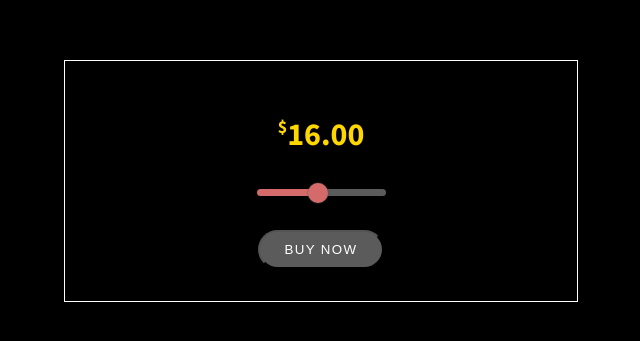
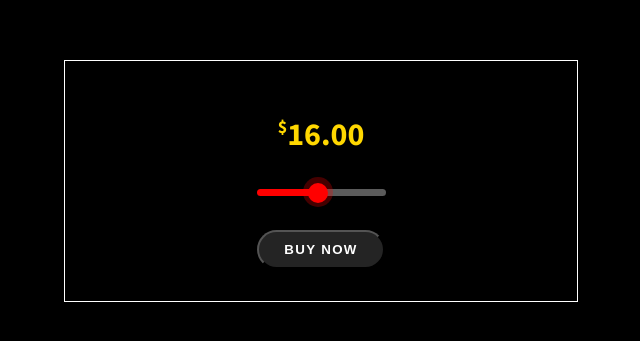
Before and after one commit to jcsmileyjr/range-slider, a React (Create React App) app in the folder react-range-slider/: page / in a window 1280 px wide. Shown: the part 219-560 px from the top of the page, without its empty margins (319-959 px from the left). Built offline with nearby package versions, Linux system fonts and the light colour scheme.

Commit message:
Style changes to the slider thumb

```diff
--- a/react-range-slider/src/App.css
+++ b/react-range-slider/src/App.css
@@ -34,7 +34,7 @@ h1 {
 	height: 7px;
 	background: #5b5b5b;
 	border-radius: 5px;
-	background-image: linear-gradient(#d46a6a, #d46a6a);
+	background-image: linear-gradient(#ff0000, #ff0000);
 	background-repeat: no-repeat;
 }
 
@@ -43,9 +43,12 @@ input[type='range']::-webkit-slider-thumb {
 	height: 20px;
 	width: 20px;
 	border-radius: 50%;
-	background: #d46a6a;
+	background: #ff0000;
 	cursor: pointer;
 	box-shadow: 0 0 2px 0 #555;
+  box-shadow: 0px -1px 0px 5px rgba(255,0,0,0.27);
+  -webkit-box-shadow: 0px -1px 0px 5px rgba(255,0,0,0.27);
+  -moz-box-shadow: 0px -1px 0px 5px rgba(255,0,0,0.27);
 }
 
 .range__inputRange--style:hover {
@@ -59,9 +62,10 @@ input[type='range']::-webkit-slider-thumb {
   padding: 10px 25px;
   text-transform: uppercase;
   margin-top: 20px;
-  background-color: #5b5b5b;
+  background-color: #242424;
   color: white;
   letter-spacing: .1em;
+  font-weight: bold;
 }
 
 @media only screen and (max-width:600px){
```
